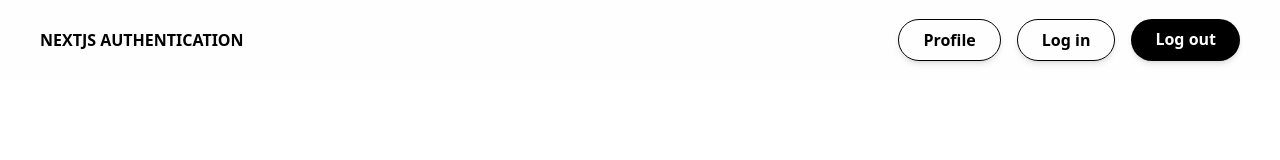
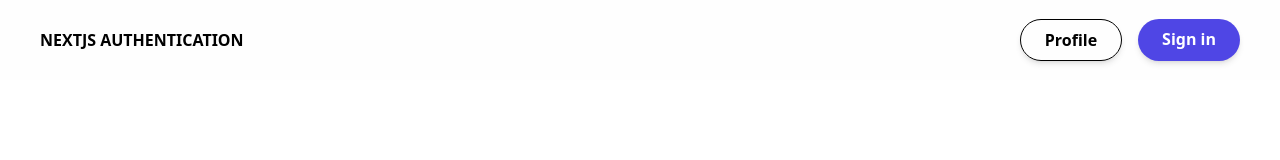
Before and after one commit to ashrafali2000/Authentication-next, a Next.js app in the folder next-auth/: page /products in a window 1280 px wide. Shown: the top 160 px of the page. Built offline with nearby package versions, Linux system fonts and the light colour scheme; no server answers.

Commit message:
some check

```diff
--- a/next-auth/src/components/header.js
+++ b/next-auth/src/components/header.js
@@ -1,6 +1,7 @@
-import { signOut } from "next-auth/react";
+// import { signOut } from "next-auth/react";
 
 import Link from "next/link";
+import Btn from "./login_btn";
 
 export const Header = () => {
   return (
@@ -10,18 +11,19 @@ export const Header = () => {
         <Link
           className="shadow-md py-2 px-6 border-[1px] border-black rounded-full border-black font-semibold hover:bg-[#efefef]"
           href={"/profile"}
-        >
+          >
           Profile
         </Link>
-        <Link
+        {/* <Link
           className="shadow-md py-2 px-6 border-[1px] border-black rounded-full border-black font-semibold hover:bg-[#efefef]"
           href={"/auth/signIn"}
-        >
+          >
           Log in
         </Link>
         <div onClick={()=> signOut()}  className="shadow-md py-2 px-6  bg-black rounded-full bg-black text-white cursor-pointer font-semibold hover:opacity-70">
           Log out
-        </div>
+        </div> */}
+          <Btn></Btn>
       </div>
     </div>
   );
```
